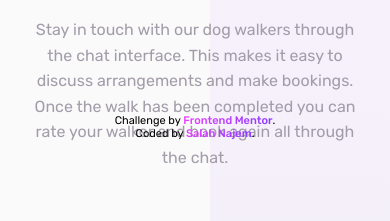
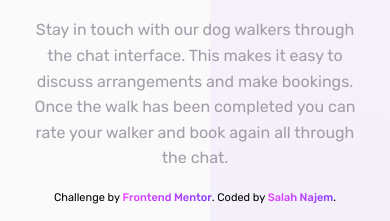
Before and after one commit to Salah1221/Chat-app-CSS-illustration, a plain HTML site: page index.html in a window 390 px wide. Shown: the part 699-920 px from the top of the page. Drawn offline with Linux system fonts and the light colour scheme.

Commit message:
Fixed some bugs

```diff
--- a/index.html
+++ b/index.html
@@ -79,7 +79,7 @@
   </div>
   <div class="attribution">
     Challenge by <a href="https://www.frontendmentor.io?ref=challenge" target="_blank">Frontend Mentor</a>.
-    Coded by <a href="#">Salah Najem</a>.
+    Coded by <a href="https://www.frontendmentor.io/profile/Salah1221">Salah Najem</a>.
   </div>
 </body>
 
--- a/styles.css
+++ b/styles.css
@@ -33,7 +33,8 @@ body {
   display: flex;
   background-color: hsl(0, 0%, 98%);
   font-size: var(--font-size);
-  overflow-x: hidden;
+  min-height: 100vh;
+  overflow: hidden;
 }
 h1 {
   font-weight: 500;
@@ -344,6 +345,7 @@ img {
 @media (max-width: 950px) {
   body {
     flex-direction: column;
+    height: 903px;
   }
   .left-section {
     height: 650px;
@@ -355,6 +357,7 @@ img {
   .right-section {
     align-items: center;
     justify-content: flex-end;
+    height: 220px;
   }
   .right-section h1 {
     font-size: 38px;
@@ -404,6 +407,16 @@ img {
   -webkit-text-fill-color: transparent;
   -moz-text-fill-color: transparent;
 }
+@media (max-width: 950px) {
+  .attribution {
+    position: relative;
+    bottom: initial;
+    left: initial;
+    transform: none;
+    width: 100%;
+    margin-top: 20px;
+  }
+}
 /* End Attribution */
 /* Font Faces */
 @font-face {
```
Also changed, not shown: 1 other file.
